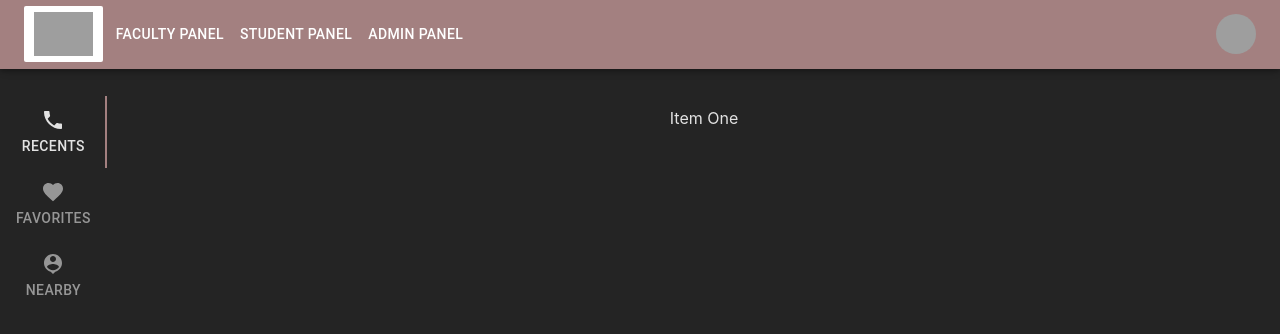
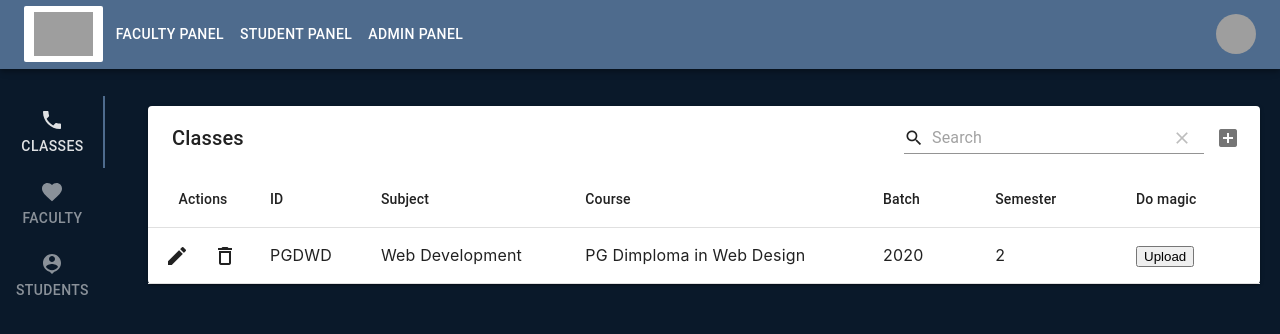
Before and after one commit to saibbyweb/attendance-using-facial-recognition, a React (Vite) app: page /admin in a window 1280 px wide. Shown: the top 334 px of the page. Built offline with nearby package versions, Linux system fonts and the light colour scheme; grey boxes are pictures that could not be loaded.

Commit message:
classes table frontend added

```diff
--- a/index.html
+++ b/index.html
@@ -3,6 +3,10 @@
   <head>
     <meta charset="UTF-8" />
     <link rel="icon" type="image/svg+xml" href="/vite.svg" />
+    <link
+    rel="stylesheet"
+    href="https://fonts.googleapis.com/icon?family=Material+Icons"
+  />
     <meta name="viewport" content="width=device-width, initial-scale=1.0" />
     <title>Vite + React + TS</title>
   </head>
--- a/package.json
+++ b/package.json
@@ -13,7 +13,9 @@
     "@emotion/styled": "^11.10.0",
     "@material-ui/core": "^4.12.4",
     "@mui/icons-material": "^5.8.4",
+    "@mui/lab": "^5.0.0-alpha.94",
     "@mui/material": "^5.10.0",
+    "@mui/styles": "^5.9.3",
     "material-table": "^2.0.3",
     "react": "^18.2.0",
     "react-dom": "^18.2.0",
--- a/src/App.css
+++ b/src/App.css
@@ -18,7 +18,7 @@
   top: 12vh;
   left: 10%;
   width: 90%;
-  padding-top: 10px;
+  padding: 10px 20px;
   min-height: 88vh;
   /* border: 1px solid #efefef; */
 }
--- a/src/App.tsx
+++ b/src/App.tsx
@@ -9,17 +9,17 @@ import ResponsiveAppBar from '@/components/AppBar'
 import Student from '@/pages/Student'
 import Admin from '@/pages/Admin'
 
-const theme = createTheme({
+export const theme = createTheme({
   palette: {
     primary: {
       light: '#757ce8',
-      main: '#a38080',
-      dark: '#002884',
+      main: '#4e6b8d',
+      dark: '#1e1e1e',
       contrastText: '#fff',
     },
     secondary: {
       light: '#ff7961',
-      main: '#f44336',
+      main: '#ddb7b5',
       dark: '#ba000d',
       contrastText: '#e5e0e0',
     },
--- a/src/components/Table.tsx
+++ b/src/components/Table.tsx
@@ -1,4 +1,20 @@
+import { createMuiTheme, MuiThemeProvider } from "@material-ui/core";
 import MaterialTable from "material-table";
+
+import { createTheme } from '@material-ui/core/styles'
+
+const theme = createTheme({
+    palette: {
+        primary: {
+            main: '#4caf50',
+        },
+        secondary: {
+            main: '#ff9100',
+        },
+    }
+});
+
+
 
 type TableProps<T> = {
     data: Array<T>;
@@ -7,13 +23,15 @@ type TableProps<T> = {
         field: string;
         render?: (rowData: T) => JSX.Element;
     }[];
+    title?: string;
     onRowAdd?: (newData: T) => void;
     onRowDelete?: (data: T) => void;
     onRowUpdate?: (data: T) => void;
 };
 
-export function Table<T extends { id: string }>({
+export default function Table<T extends { id: string }>({
     data,
+    title,
     columns,
     onRowAdd,
     onRowDelete,
@@ -30,18 +48,35 @@ export function Table<T extends { id: string }>({
     };
 
     return (
+        <MuiThemeProvider theme={theme}>
             <MaterialTable
+                style={{
+                    // backgroundColor: theme.palette.primary.dark,
+                    // color: 'white'
+                }}
+
+                title={title}
                 data={data}
-      columns={columns}
+                columns={columns.map((column => ({
+                    ...column,
+                    // cellStyle: {
+                    //     color: '#FFF'
+                    //   },
+                    // headerStyle: {
+                    //     backgroundColor: theme.palette.secondary.contrastText,
+                    // }
+                })))}
                 editable={{
                     onRowAdd: onRowAdd ? internalRowAdd : undefined,
                     onRowDelete: onRowDelete ? internalRowDelete : undefined,
                     onRowUpdate: onRowUpdate ? internalRowUpdate : undefined
                 }}
                 options={{
-        paging: false
+                    paging: false,
+                    tableLayout: 'auto'
                 }}
             />
+        </MuiThemeProvider>
     );
 
 }
--- a/src/index.css
+++ b/src/index.css
@@ -6,7 +6,7 @@
 
   color-scheme: light dark;
   color: rgba(255, 255, 255, 0.87);
-  background-color: #242424;
+  background-color: #0a192a;
 
   font-synthesis: none;
   text-rendering: optimizeLegibility;
--- a/src/pages/Admin.tsx
+++ b/src/pages/Admin.tsx
@@ -4,6 +4,8 @@ import Tab from '@mui/material/Tab';
 import PhoneIcon from '@mui/icons-material/Phone';
 import FavoriteIcon from '@mui/icons-material/Favorite';
 import PersonPinIcon from '@mui/icons-material/PersonPin';
+import Table from "@/components/Table";
+
 
 function TabPanel({ value, index, children }: any) {
     return (<div hidden={value !== index}> {children} </div>)
@@ -20,9 +22,9 @@ export default function Admin() {
     return (<>
         <div className="sidebar-menu">
             <Tabs textColor="inherit" indicatorColor="primary" variant="fullWidth" orientation="vertical" value={value} onChange={handleChange} aria-label="icon label tabs example">
-                <Tab icon={<PhoneIcon />} label="RECENTS" />
-                <Tab icon={<FavoriteIcon />} label="FAVORITES" />
-                <Tab icon={<PersonPinIcon />} label="NEARBY" />
+                <Tab icon={<PhoneIcon />} label="Classes" />
+                <Tab icon={<FavoriteIcon />} label="Faculty" />
+                <Tab icon={<PersonPinIcon />} label="Students" />
             </Tabs>
 
 
@@ -30,7 +32,45 @@ export default function Admin() {
         {/* content */}
         <div className="content">
             <TabPanel value={value} index={0}>
-                Item One
+                {/* <ThemeProvider theme={theme}> */}
+                    <Table
+                        title="Classes"
+                        onRowDelete={() => { }}
+                        onRowAdd={() => { }}
+                        onRowUpdate={console.log}
+                        columns={[
+                            { title: "ID", field: "id" },
+                            { title: "Subject", field: "subject" },
+                            { title: "Course", field: "course" },
+                            {
+                                title: "Batch",
+                                field: "batch"
+                            },
+                            {
+                                title: "Semester",
+                                field: "semester"
+                            },
+                            {
+                                title: "Do magic",
+                                field: "custom",
+                                render: (rowData) => (
+                                    <button onClick={() => console.log(rowData.subject)}>
+                                        Upload
+                                    </button>
+                                )
+                            }
+                        ]}
+                        data={[
+                            {
+                                id: "PGDWD",
+                                subject: "Web Development",
+                                course: "PG Dimploma in Web Design",
+                                batch: 2020,
+                                semester: 2
+                            }
+                        ]}
+                    />
+                {/* </ThemeProvider> */}
             </TabPanel>
             <TabPanel value={value} index={1}>
                 Item Two
```
Also changed, not shown: 1 other file (tests, documents, lock files or other folders). Lines whose indentation alone changed are shown as unchanged.
